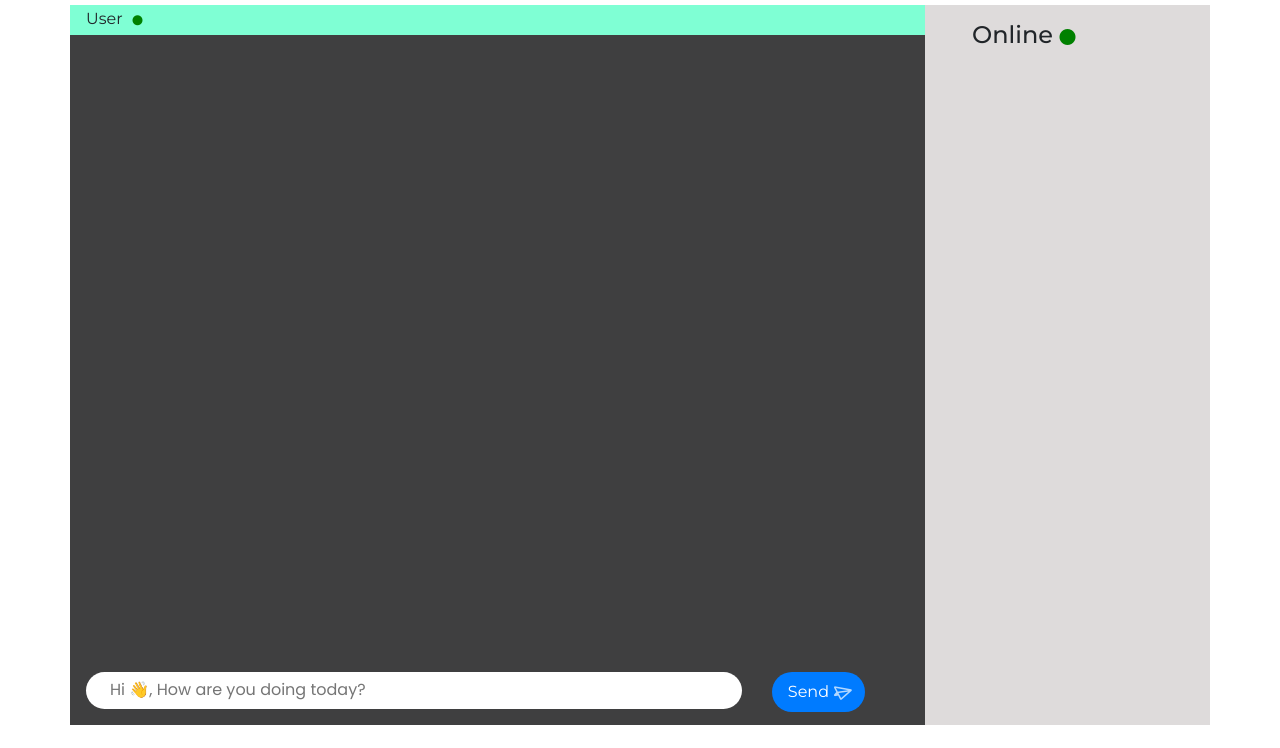
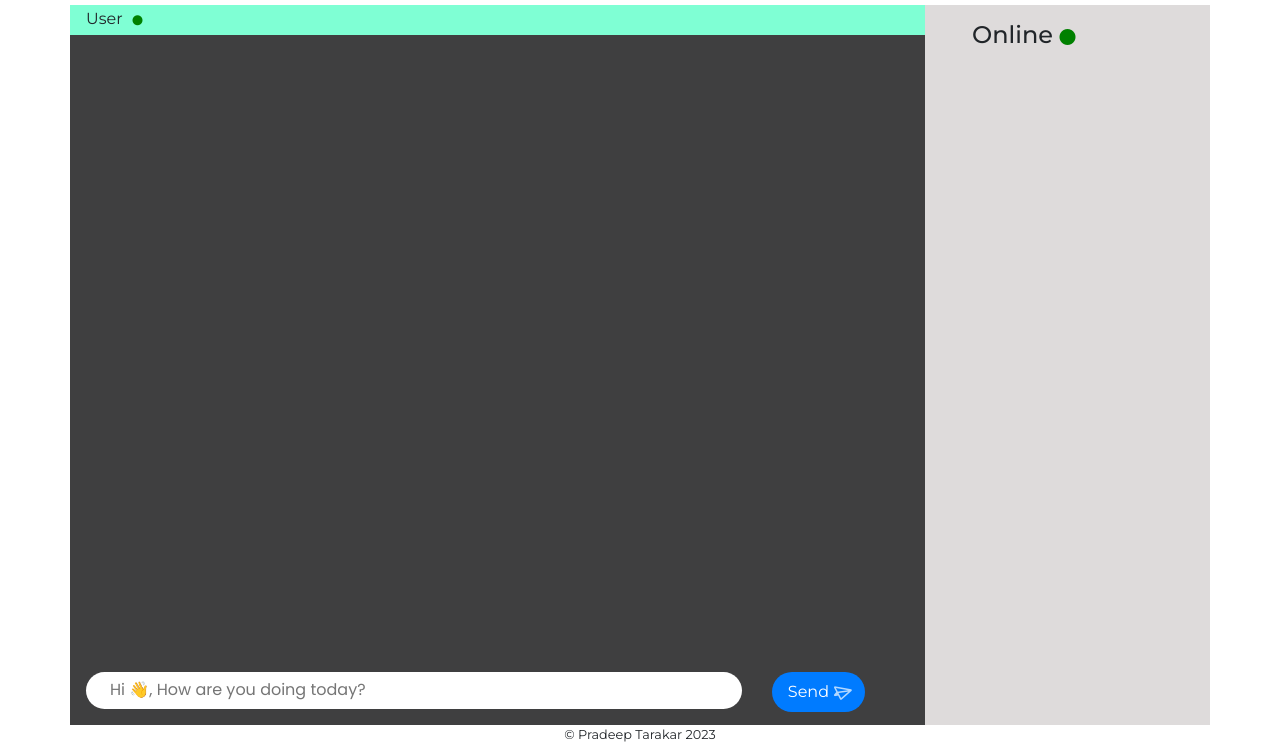
Before and after one commit to pradeept/Chat-Application, a website: page chat.html in a window 1280 px wide. Shown: the part 52-800 px from the top of the page. Drawn offline with nearby package versions, Linux system fonts and the light colour scheme; no server answers.

Commit message:
modified index.mjs

```diff
--- a/chat.html
+++ b/chat.html
@@ -64,5 +64,9 @@
 
     <script src="/socket.io/socket.io.js"></script>
     <script src="./script.js"></script>
+
 </body>
+<footer class="text-center">
+    <small>&copy; Pradeep Tarakar 2023</small>
+</footer>
 </html>
--- a/public/script.js
+++ b/public/script.js
@@ -1,4 +1,5 @@
 $(document).ready(()=>{
+
     var name = ""
     var room = ""
     var onlineUsers = [];
@@ -71,7 +72,5 @@ $(document).ready(()=>{
                 </div>`
         $('.msg-container').append(el);
         $(".msg-container").animate({ scrollTop: 20000000 },100);
-
-
     });
 });
--- a/public/styles.css
+++ b/public/styles.css
@@ -59,7 +59,7 @@ nav{
 
 
 .receiver-chat{
-    /* display: inline-block; */
+    /* display: inline-block */
     margin: 5px;
 }
 
```
Also changed, not shown: index.html (+4 -1 lines), index.mjs (+13 -1 lines), 1 other file.
